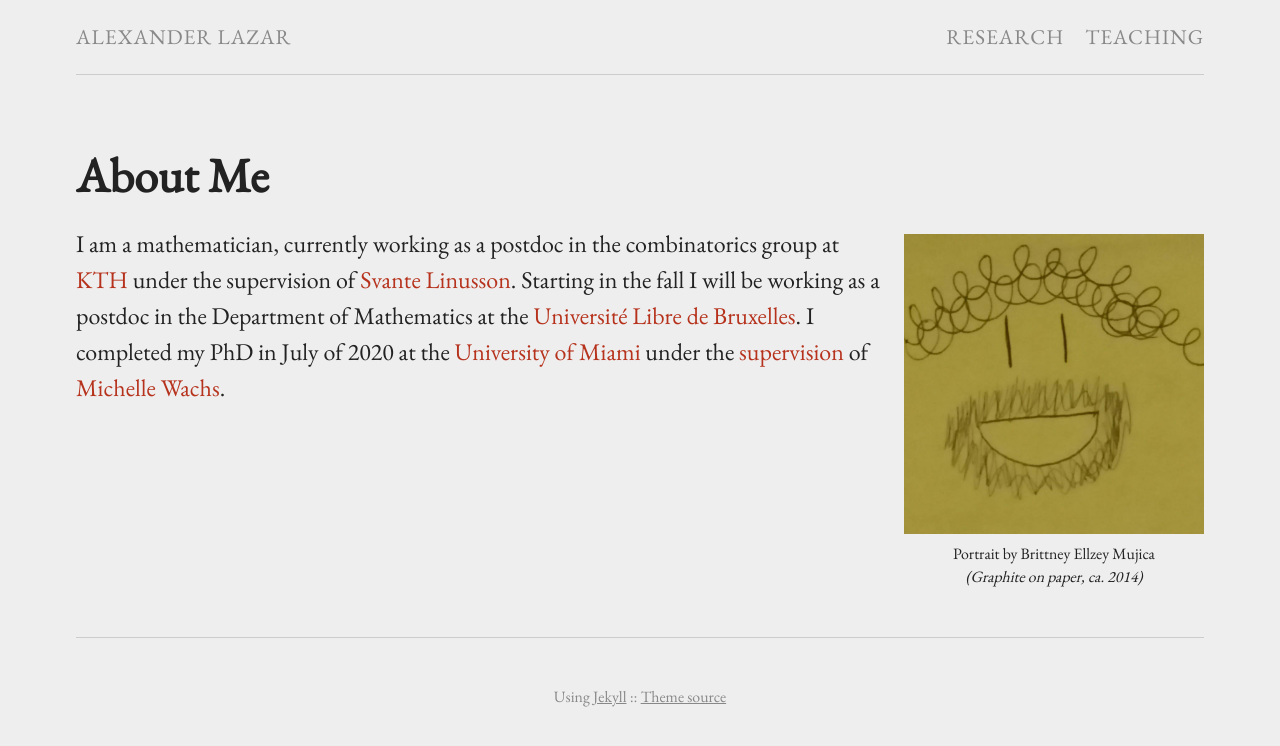
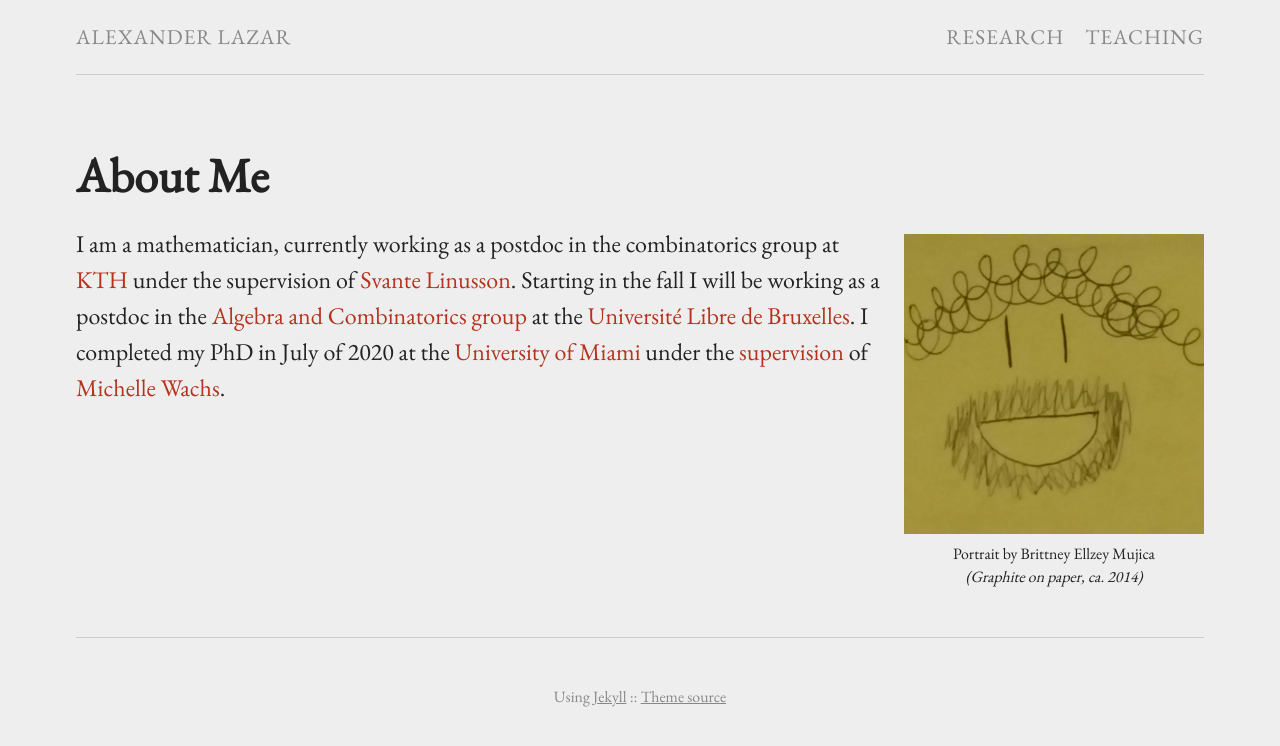
Before and after one commit to AlexanderLazar/alexanderlazar.github.io, a Jekyll site: the page built from index.markdown, in a window 1280 px wide. Shown: the top 746 px of the page. Built offline with Jekyll 4.4.1, drawn with Linux system fonts in a browser that asks for light colours.

Commit message:
Update index.markdown

```diff
--- a/index.markdown
+++ b/index.markdown
@@ -8,11 +8,12 @@ permalink: /
 ---
 {% include image.html url="images/fbphoto.jpg" caption="Portrait by Brittney Ellzey Mujica <br> <em>(Graphite on paper, ca. 2014)</em>" width="300px" align="right" %}
 
-I am a mathematician, currently working as a postdoc in the combinatorics group at [KTH] under the supervision of [Svante Linusson]. Starting in the fall I will be working as a postdoc in the Department of Mathematics at the [Université Libre de Bruxelles]. I completed my PhD in July of 2020 at the [University of Miami] under the [supervision] of [Michelle Wachs].
+I am a mathematician, currently working as a postdoc in the combinatorics group at [KTH] under the supervision of [Svante Linusson]. Starting in the fall I will be working as a postdoc in the [Algebra and Combinatorics group] at the [Université Libre de Bruxelles]. I completed my PhD in July of 2020 at the [University of Miami] under the [supervision] of [Michelle Wachs].
 
 [KTH]: https://www.math.kth.se
 [Svante Linusson]: https://www.kth.se/profile/linusson
 [Université Libre de Bruxelles]: https://sciences.ulb.be/departement-mathematique
+[Algebra and Combinatorics group]: https://algcomb.ulb.be/
 [University of Miami]: https://www.math.miami.edu
 [Michelle Wachs]: https://www.math.miami.edu/~wachs
 [Supervision]: images/virtualhooding.jpg
```
